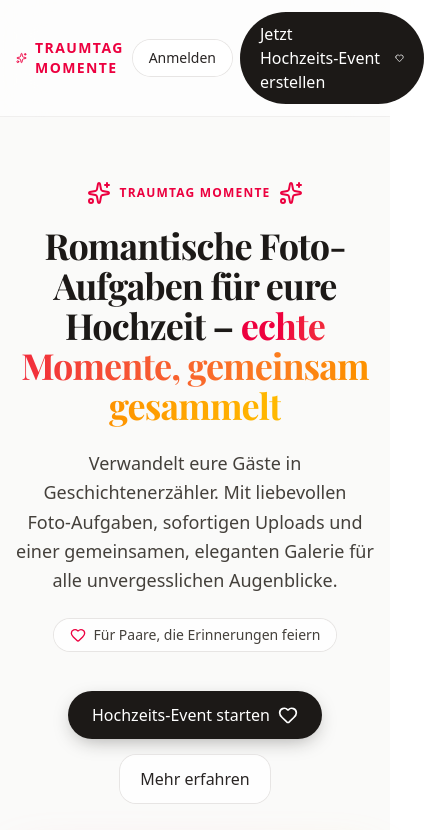
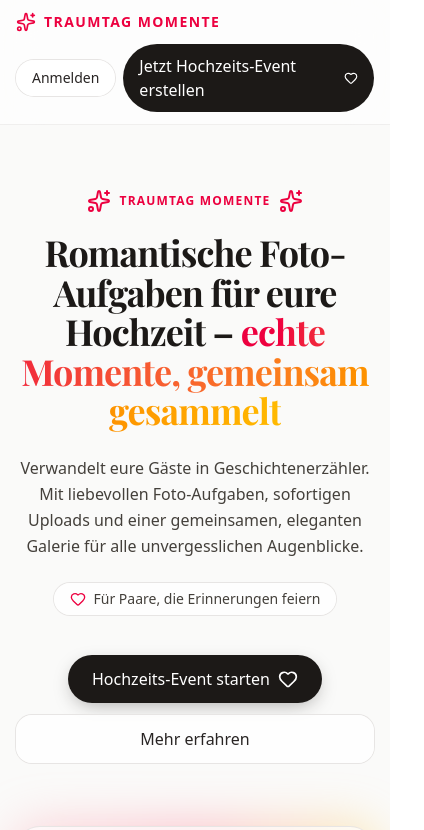
Before and after one commit to wkuch/event-foto-prompts, a Next.js app in the folder photo-prompt-app/: page / in a window 390 px wide. Shown: the top 830 px of the page, 424 px wide, since content can reach past the window. Built offline with nearby package versions, Linux system fonts and the light colour scheme; no server answers; a web font is replaced by a local one.

Commit message:
some mobile optimization and fix bulk add button

```diff
--- a/photo-prompt-app/src/app/dashboard/create/page.tsx
+++ b/photo-prompt-app/src/app/dashboard/create/page.tsx
@@ -290,8 +290,8 @@ export default function CreateEventPage() {
 
               <div className="md:col-span-2">
                 <label htmlFor="slug" className="block text-sm font-medium text-stone-800">Hochzeits‑Link *</label>
-                <div className="mt-1 flex items-center rounded-xl ring-1 ring-stone-200 bg-white/80">
-                  <span className="inline-flex items-center px-3 text-stone-600 text-sm whitespace-nowrap">
+                <div className="mt-1 flex items-center rounded-xl ring-1 ring-stone-200 bg-white/80 overflow-hidden">
+                  <span className="inline-flex items-center px-3 text-stone-600 text-sm whitespace-nowrap max-w-[50%] truncate">
                     {typeof window !== 'undefined' ? window.location.origin : 'https://traumtag-momente.de'}/event/
                   </span>
                   <input
@@ -300,7 +300,7 @@ export default function CreateEventPage() {
                     required
                     value={formData.slug}
                     onChange={(e) => setFormData(prev => ({ ...prev, slug: e.target.value }))}
-                    className="flex-1 block w-full focus:outline-none px-3 py-2.5 leading-6 bg-transparent appearance-none min-h-[44px]"
+                    className="flex-1 block w-full focus:outline-none px-3 py-2.5 leading-6 bg-transparent appearance-none min-h-[44px] min-w-0"
                     placeholder="anna-ben-hochzeit"
                     aria-invalid={!slugValid}
                   />
--- a/photo-prompt-app/src/app/dashboard/events/[slug]/page.tsx
+++ b/photo-prompt-app/src/app/dashboard/events/[slug]/page.tsx
@@ -354,7 +354,7 @@ export default function EventManagePage() {
             <h2 className="text-lg font-semibold text-stone-900">Foto‑Aufgaben</h2>
             <BulkPromptsDialog
               isOpen={bulkPrompts.isDialogOpen}
-              onOpenChange={bulkPrompts.closeDialog}
+              onOpenChange={(open) => open ? bulkPrompts.openDialog() : bulkPrompts.closeDialog()}
               bulkText={bulkPrompts.bulkText}
               onBulkTextChange={bulkPrompts.setBulkText}
               onFileUpload={bulkPrompts.handleFileUpload}
@@ -368,10 +368,10 @@ export default function EventManagePage() {
           <div className="p-6">
             <div className="space-y-3">
               {event.prompts.map((prompt, index) => (
-                <div key={prompt.id} className="flex items-center gap-3 p-3 rounded-xl ring-1 ring-stone-200 bg-white/80">
+                <div key={prompt.id} className="flex items-start md:items-center gap-3 p-3 rounded-xl ring-1 ring-stone-200 bg-white/80 flex-wrap">
                   <span className="flex-shrink-0 w-7 h-7 bg-rose-100 text-rose-700 rounded-full flex items-center justify-center text-xs font-semibold">{index + 1}</span>
-                  <div className="flex-1">
-                    <p className="text-sm font-medium text-stone-900">{prompt.text}</p>
+                  <div className="flex-1 min-w-0">
+                    <p className="text-sm font-medium text-stone-900 break-words">{prompt.text}</p>
                     <p className="text-xs text-stone-600">{prompt._count.uploads} Fotos hochgeladen{prompt.maxUploads && ` • Max: ${prompt.maxUploads}`}</p>
                   </div>
                   <button onClick={() => deletePrompt(prompt.id)} className="p-1 text-stone-500 hover:text-rose-600" title="Aufgabe löschen">
--- a/photo-prompt-app/src/app/dashboard/page.tsx
+++ b/photo-prompt-app/src/app/dashboard/page.tsx
@@ -36,7 +36,7 @@ export default async function DashboardPage() {
       {/* Header */}
       <div className="sticky top-0 z-10 backdrop-blur-xl bg-white/70 border-b border-stone-200/60">
         <div className="max-w-7xl mx-auto px-4 sm:px-6 lg:px-8">
-          <div className="flex justify-between items-center py-5">
+          <div className="flex flex-col sm:flex-row sm:items-center sm:justify-between gap-3 py-5">
             <div>
               <h1 className="font-serif text-3xl font-bold tracking-tight text-stone-900">Euer Dashboard</h1>
               <p className="mt-1 text-sm text-stone-700">Verwaltet eure Foto‑Aufgaben und Galerie</p>
--- a/photo-prompt-app/src/app/layout.tsx
+++ b/photo-prompt-app/src/app/layout.tsx
@@ -1,4 +1,4 @@
-import type { Metadata } from "next";
+import type { Metadata, Viewport } from "next";
 import { Geist, Geist_Mono, Playfair_Display } from "next/font/google";
 import { Providers } from "@/components/providers";
 import "./globals.css";
@@ -32,6 +32,11 @@ export const metadata: Metadata = {
   },
 };
 
+export const viewport: Viewport = {
+  width: "device-width",
+  initialScale: 1,
+};
+
 export default function RootLayout({
   children,
 }: Readonly<{
--- a/photo-prompt-app/src/app/page.tsx
+++ b/photo-prompt-app/src/app/page.tsx
@@ -29,7 +29,7 @@ export default async function HomePage() {
 
       {/* Header / Nav */}
       <header className="sticky top-0 z-20 backdrop-blur-xl bg-white/60 border-b border-stone-200/60">
-        <div className="container mx-auto max-w-6xl px-4 py-3 flex items-center justify-between">
+        <div className="container mx-auto max-w-6xl px-4 py-3 flex flex-wrap items-center gap-3 justify-between">
           <div className="flex items-center gap-2">
             <Sparkles className="h-5 w-5 text-rose-600" />
             <span className="text-sm font-semibold uppercase tracking-widest text-rose-600">
@@ -56,7 +56,7 @@ export default async function HomePage() {
               Galerie
             </a>
           </nav>
-          <div className="flex items-center gap-2">
+          <div className="flex items-center gap-2 w-full sm:w-auto justify-end sm:justify-start">
             {session?.user?.id ? (
               <Link
                 href="/dashboard"
@@ -74,7 +74,7 @@ export default async function HomePage() {
             )}
             <Link
               href="/dashboard/create"
-              className="inline-flex items-center gap-2 rounded-full px-5 py-2.5 bg-stone-900 text-white hover:bg-stone-800 active:scale-[0.99] transition-all focus:outline-none focus:ring-2 focus:ring-rose-300"
+              className="inline-flex items-center gap-2 rounded-full px-4 sm:px-5 py-2.5 bg-stone-900 text-white hover:bg-stone-800 active:scale-[0.99] transition-all focus:outline-none focus:ring-2 focus:ring-rose-300"
             >
               Jetzt Hochzeits‑Event erstellen
               <Heart className="h-4 w-4" />
@@ -95,13 +95,13 @@ export default async function HomePage() {
                 </span>
                 <Sparkles className="w-6 h-6" />
               </div>
-              <h1 className="font-serif text-4xl md:text-6xl font-bold tracking-tight text-stone-900">
+              <h1 className="font-serif text-4xl leading-[1.1] md:text-6xl font-bold tracking-tight text-stone-900">
                 Romantische Foto-Aufgaben für eure Hochzeit –{" "}
                 <span className="text-transparent bg-clip-text bg-gradient-to-r from-rose-600 to-amber-400">
                   echte Momente, gemeinsam gesammelt
                 </span>
               </h1>
-              <p className="mt-6 text-lg md:text-xl text-stone-700 leading-relaxed">
+              <p className="mt-6 text-base md:text-xl text-stone-700 leading-relaxed">
                 Verwandelt eure Gäste in Geschichtenerzähler. Mit liebevollen
                 Foto‑Aufgaben, sofortigen Uploads und einer gemeinsamen, eleganten
                 Galerie für alle unvergesslichen Augenblicke.
@@ -114,7 +114,7 @@ export default async function HomePage() {
               </div>
 
               {/* CTA group */}
-              <div className="mt-10 flex flex-col sm:flex-row items-center justify-center gap-4">
+              <div className="mt-10 flex flex-col sm:flex-row items-center justify-center gap-3 sm:gap-4">
                 <Link
                   href="/dashboard/create"
                   className="inline-flex items-center gap-2 rounded-full px-6 py-3 bg-stone-900 text-white hover:bg-stone-800 active:scale-[0.99] transition-all focus:outline-none focus:ring-2 focus:ring-rose-300 shadow-[0_6px_20px_-6px_rgba(28,25,23,0.4)]"
@@ -124,7 +124,7 @@ export default async function HomePage() {
                 </Link>
                 <a
                   href="#wie-es-funktioniert"
-                  className="rounded-2xl ring-1 ring-stone-200 bg-white/80 hover:bg-white transition px-5 py-3 text-stone-800 focus:outline-none focus:ring-2 focus:ring-rose-300"
+                  className="rounded-2xl ring-1 ring-stone-200 bg-white/80 hover:bg-white transition px-5 py-3 text-stone-800 focus:outline-none focus:ring-2 focus:ring-rose-300 w-full sm:w-auto text-center"
                 >
                   Mehr erfahren
                 </a>
@@ -135,7 +135,7 @@ export default async function HomePage() {
             <div className="relative mx-auto mt-16 max-w-2xl">
               <div className="absolute -inset-0.5 rounded-3xl bg-gradient-to-r from-rose-300/40 via-rose-400/40 to-amber-300/40 blur-xl" />
               <div className="relative glass-card">
-                <div className="flex items-center gap-4">
+                <div className="flex items-center gap-4 flex-wrap">
                   <div className="h-12 w-12 rounded-full bg-rose-600 shadow-lg shadow-rose-600/20 flex items-center justify-center">
                     <Camera className="h-6 w-6 text-white" />
                   </div>
--- a/photo-prompt-app/src/components/BulkPromptsDialog.tsx
+++ b/photo-prompt-app/src/components/BulkPromptsDialog.tsx
@@ -188,7 +188,7 @@ export function BulkPromptsTrigger({ onClick }: { onClick?: () => void }) {
       onClick={onClick}
     >
       <Upload className="w-4 h-4" />
-      Bulk hinzufügen
+      Mehrere Aufgaben hinzufügen
     </Button>
   )
 }
```
